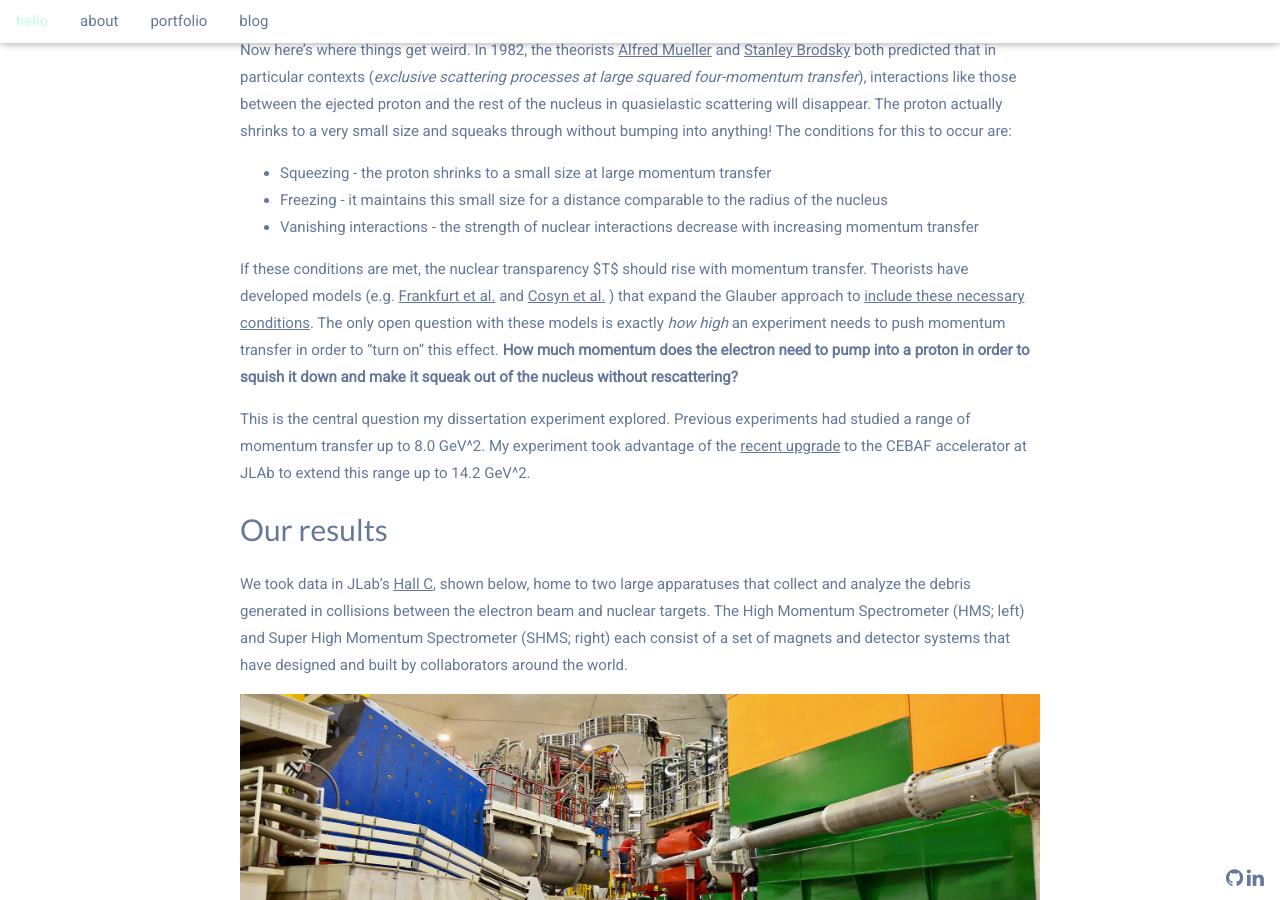
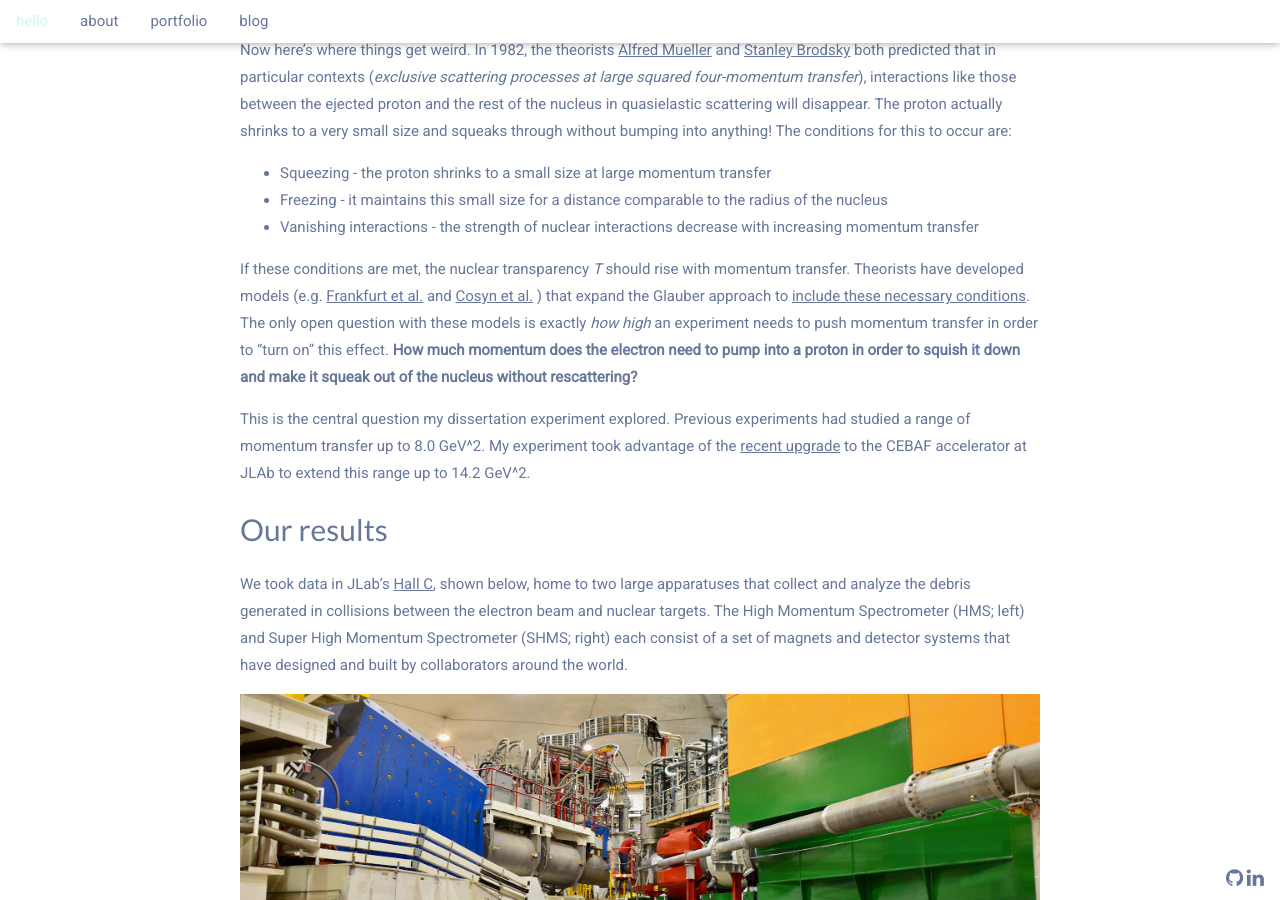
Before and after one commit to johnmatter/johnmatter.github.io, a Jekyll site: the page built from _portfolio/02_color-transparency.md, in a window 1280 px wide and 900 px high, scrolled down 2349 px. Built offline with Jekyll 4.4.1, drawn with Linux system fonts in a browser that asks for light colours.

```diff
--- a/_portfolio/02_color-transparency.md
+++ b/_portfolio/02_color-transparency.md
@@ -95,7 +95,7 @@ The conditions for this to occur are:
 * Freezing - it maintains this small size for a distance comparable to the radius of the nucleus
 * Vanishing interactions - the strength of nuclear interactions decrease with increasing momentum transfer
 
-If these conditions are met, the nuclear transparency $T$ should rise with
+If these conditions are met, the nuclear transparency *T* should rise with
 momentum transfer.
 Theorists have developed models (e.g.
 [Frankfurt et al.](https://journals.aps.org/prc/abstract/10.1103/PhysRevC.51.3435)
```
